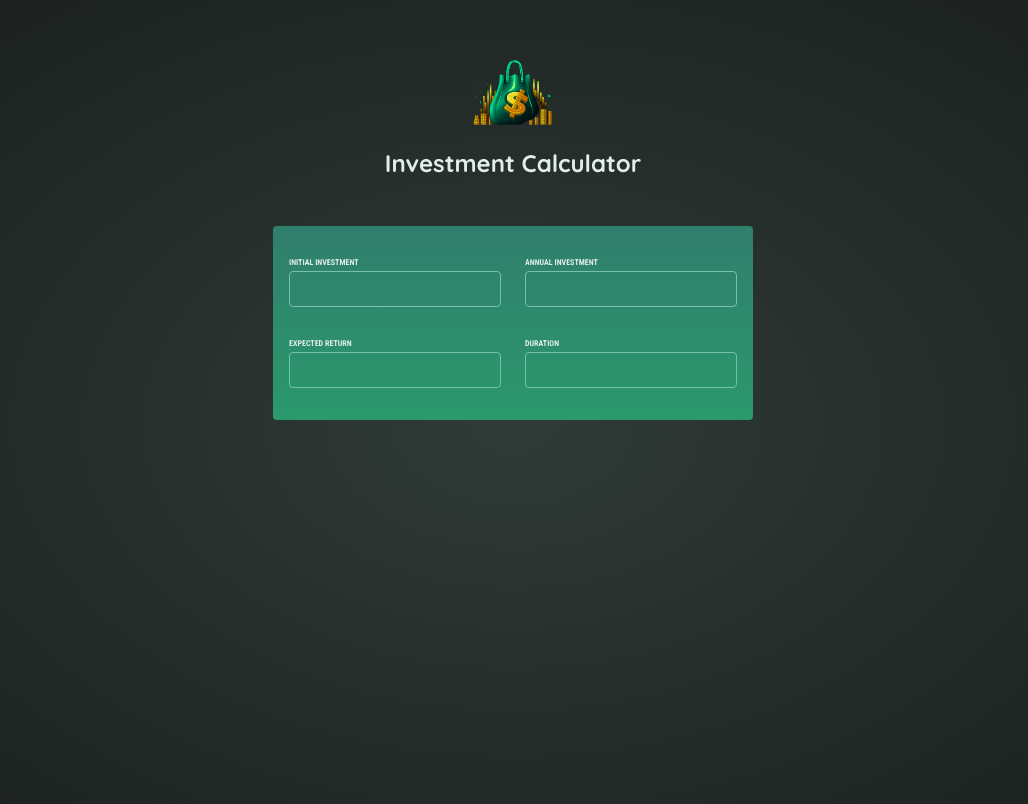
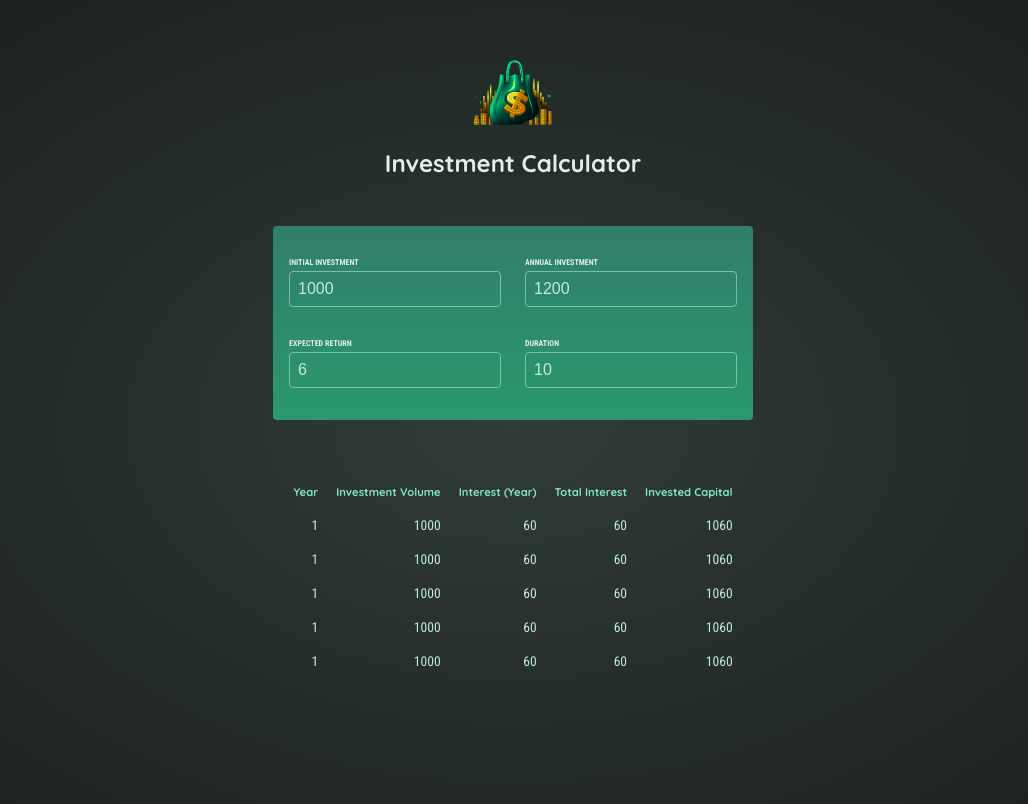
Before and after one commit to KKaged/investment-calc, a React (Vite) app: page / in a window 1280 px wide. Shown: the top 804 px of the page, without its empty margins (127-1155 px from the left). Built offline with nearby package versions, Linux system fonts and the light colour scheme.

Commit message:
table outline done

```diff
--- a/src/App.jsx
+++ b/src/App.jsx
@@ -1,11 +1,13 @@
 import Header from "./components/Header";
 import Input from "./components/Input";
+import Table from "./components/Table";
 
 function App() {
   return (
     <>
       <Header />
       <Input />
+      <Table />
     </>
   );
 }
--- a/src/components/Input.jsx
+++ b/src/components/Input.jsx
@@ -1,24 +1,62 @@
+import { useState } from "react";
+
 export default function Input() {
+  const [userInput, setUserInput] = useState({
+    initialInvestment: 1000,
+    annualInvestment: 1200,
+    expectedReturn: 6,
+    duration: 10,
+  });
+
+  function handleChange(inputIdentifier, newValue) {
+    setUserInput((prevUserInput) => {
+      return {
+        ...prevUserInput,
+        [inputIdentifier]: newValue,
+      };
+    });
+  }
+
   return (
     <section id="user-input">
       <div className="input-group">
         <p>
           <label htmlFor="test">Initial Investment</label>
-          <input type="number" required />
+          <input
+            type="number"
+            value={userInput.initialInvestment}
+            onChange={(e) => handleChange("initialInvestment", e.target.value)}
+            required
+          />
         </p>
         <p>
           <label htmlFor="test">Annual Investment</label>
-          <input type="number" required />
+          <input
+            type="number"
+            value={userInput.annualInvestment}
+            onChange={(e) => handleChange("annualInvestment", e.target.value)}
+            required
+          />
         </p>
       </div>
       <div className="input-group">
         <p>
           <label htmlFor="test">Expected Return</label>
-          <input type="number" required />
+          <input
+            type="number"
+            value={userInput.expectedReturn}
+            onChange={(e) => handleChange("expectedReturn", e.target.value)}
+            required
+          />
         </p>
         <p>
           <label htmlFor="test">Duration</label>
-          <input type="number" required />
+          <input
+            type="number"
+            value={userInput.duration}
+            onChange={(e) => handleChange("duration", e.target.value)}
+            required
+          />
         </p>
       </div>
     </section>
--- /dev/null
+++ b/src/components/Table.jsx
@@ -0,0 +1,52 @@
+export default function Table() {
+  return (
+    <table id="result">
+      <thead>
+        <tr>
+          <th>Year</th>
+          <th>Investment Volume</th>
+          <th>Interest (Year)</th>
+          <th>Total Interest</th>
+          <th>Invested Capital</th>
+        </tr>
+      </thead>
+      <tbody>
+        <tr>
+          <td>1</td>
+          <td>1000</td>
+          <td>60</td>
+          <td>60</td>
+          <td>1060</td>
+        </tr>{" "}
+        <tr>
+          <td>1</td>
+          <td>1000</td>
+          <td>60</td>
+          <td>60</td>
+          <td>1060</td>
+        </tr>{" "}
+        <tr>
+          <td>1</td>
+          <td>1000</td>
+          <td>60</td>
+          <td>60</td>
+          <td>1060</td>
+        </tr>{" "}
+        <tr>
+          <td>1</td>
+          <td>1000</td>
+          <td>60</td>
+          <td>60</td>
+          <td>1060</td>
+        </tr>{" "}
+        <tr>
+          <td>1</td>
+          <td>1000</td>
+          <td>60</td>
+          <td>60</td>
+          <td>1060</td>
+        </tr>
+      </tbody>
+    </table>
+  );
+}
```
